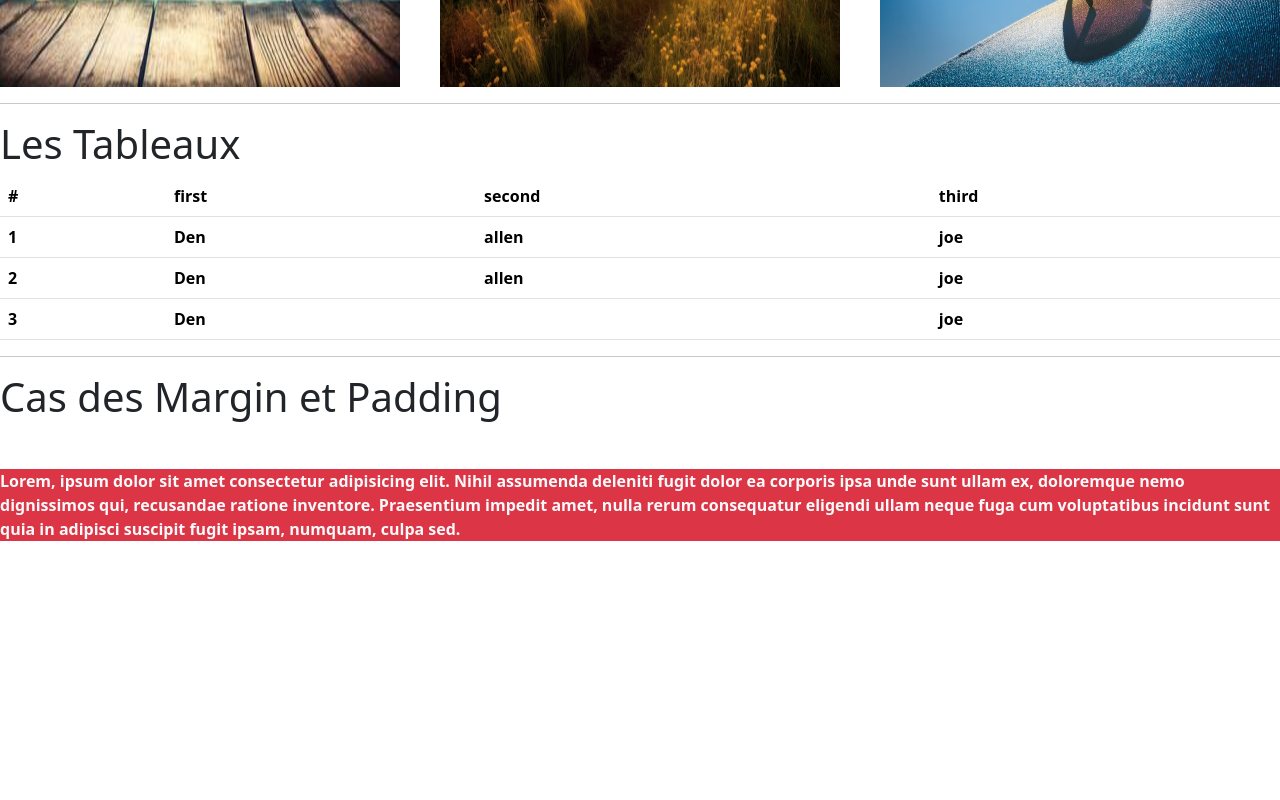
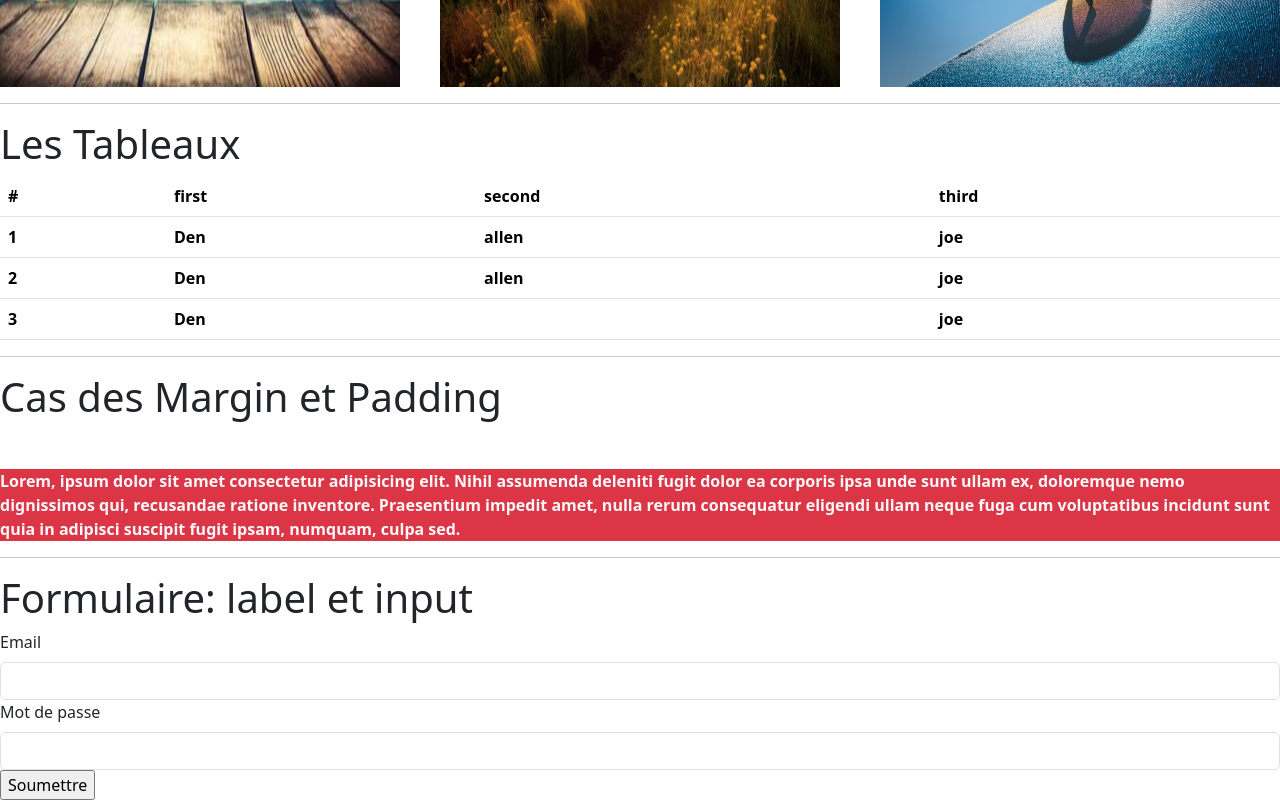
Before and after one commit to Kaiba777/TutoBootstrap-v5.3, a plain HTML site: page index.html in a window 1280 px wide. Shown: the part 1448-2248 px from the top of the page. Before the commit the page ends 2005 px from the top, so only its background shows below. Drawn offline with Linux system fonts and the light colour scheme.

Commit message:
Implémentation label et input

```diff
--- a/index.html
+++ b/index.html
@@ -149,6 +149,20 @@
         consequatur eligendi ullam neque fuga cum voluptatibus incidunt
         sunt quia in adipisci suscipit fugit ipsam, numquam, culpa sed.
     </p>
+
+    <hr>
+    <h1>Formulaire: label et input</h1>
+    <form action="">
+        <div>
+            <label for="" class="form-label">Email</label>
+            <input type="email" name="" id="" placeholder="" class="form-control">
+        </div>
+        <div>
+            <label for="" class="form-label">Mot de passe</label>
+            <input type="password" name="" id="" class="form-control">
+        </div>
+        <input type="submit" value="Soumettre">
+    </form>
     <!-- <script src="https://cdn.jsdelivr.net/npm/bootstrap@5.3.3/dist/js/bootstrap.bundle.min.js" integrity="sha384-YvpcrYf0tY3lHB60NNkmXc5s9fDVZLESaAA55NDzOxhy9GkcIdslK1eN7N6jIeHz" crossorigin="anonymous"></script> -->
     <script src="./assets/bootstrap-v5.3/js/bootstrap.min.js"></script>
 </body>
```
